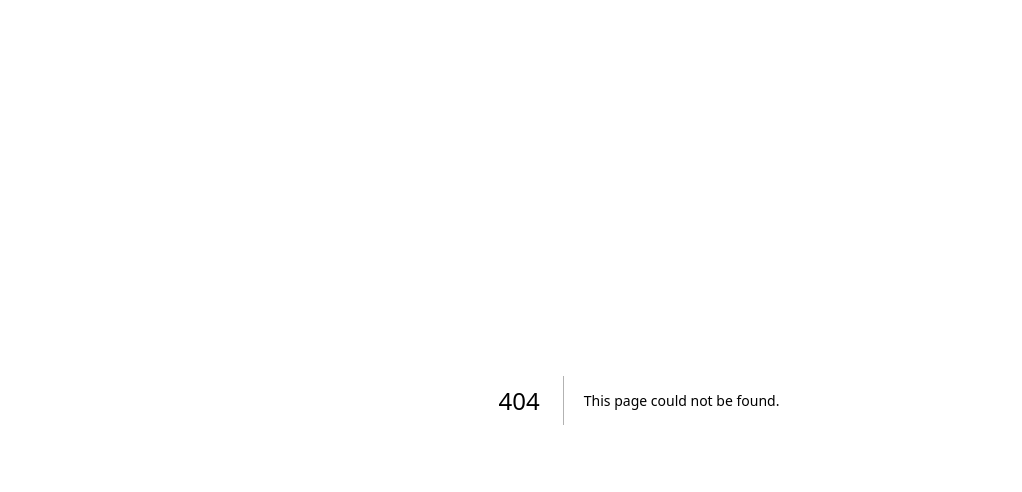
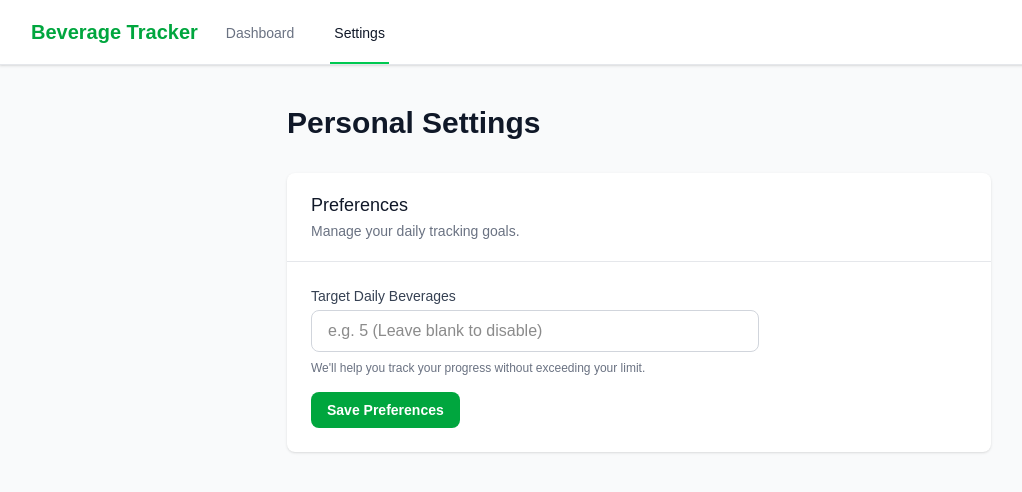
Before and after one commit to Bhargav-Nadiadra/Beverage_tracker, a Next.js app: page /dashboard/settings in a window 1280 px wide. Before the commit this address had no page. Shown: the top 492 px of the page, without its empty margins (1-1023 px from the left). Built offline with nearby package versions, Linux system fonts and the light colour scheme; no server answers; the database is empty; sample sign-in values are in the browser's storage.

Commit message:
User Story-12 (Daily Goals) is implemented

```diff
--- /dev/null
+++ b/app/api/users/me/route.ts
@@ -0,0 +1,30 @@
+import { NextRequest, NextResponse } from 'next/server';
+import { auth } from '@/auth';
+import { db } from '@/lib/db';
+
+export async function PATCH(request: NextRequest) {
+    try {
+        const session = await auth();
+
+        if (!session?.user?.id) {
+            return new NextResponse('Unauthorized', { status: 401 });
+        }
+
+        const body = await request.json();
+        const { dailyGoal } = body;
+
+        // Parse dailyGoal, allowing null
+        const parsedGoal = dailyGoal === null || dailyGoal === '' ? null : parseInt(dailyGoal, 10);
+
+        if (parsedGoal !== null && (isNaN(parsedGoal) || parsedGoal <= 0)) {
+            return new NextResponse('Invalid daily goal', { status: 400 });
+        }
+
+        await db.query(`UPDATE users SET daily_goal = $1 WHERE id = $2`, [parsedGoal, session.user.id]);
+
+        return NextResponse.json({ success: true, dailyGoal: parsedGoal });
+    } catch (error) {
+        console.error('Update User Error:', error);
+        return new NextResponse('Internal Server Error', { status: 500 });
+    }
+}
--- a/app/dashboard/page.tsx
+++ b/app/dashboard/page.tsx
@@ -140,6 +140,9 @@ export default async function DashboardPage() {
     const streakDates = streakDatesResult.rows.map(row => new Date(row.log_date));
     const streakStats = calculateStreaks(streakDates);
 
+    const userResult = await db.query('SELECT daily_goal FROM users WHERE id = $1', [userId]);
+    const dailyGoal = userResult.rows[0]?.daily_goal || null;
+
     const orgName = membership.org_name;
     const role = membership.role;
 
@@ -161,6 +164,9 @@ export default async function DashboardPage() {
                                         Reports
                                     </a>
                                 )}
+                                <a href="/dashboard/settings" className="border-transparent text-gray-500 hover:border-gray-300 hover:text-gray-700 inline-flex items-center px-1 pt-4 border-b-2 text-sm font-medium">
+                                    Settings
+                                </a>
                             </div>
                         </div>
                         <div className="flex items-center">
@@ -193,6 +199,7 @@ export default async function DashboardPage() {
                                     initialFirstLog={firstLog}
                                     initialLastLog={lastLog}
                                     todayLogs={todayLogs}
+                                    dailyGoal={dailyGoal}
                                 />
                             </div>
                         </div>
--- /dev/null
+++ b/app/dashboard/settings/page.tsx
@@ -0,0 +1,53 @@
+import { auth } from '@/auth';
+import { db } from '@/lib/db';
+import { redirect } from 'next/navigation';
+import DailyGoalForm from '@/components/settings/DailyGoalForm';
+
+export default async function SettingsPage() {
+    const session = await auth();
+
+    if (!session?.user) {
+        redirect('/login');
+    }
+
+    const result = await db.query('SELECT daily_goal FROM users WHERE id = $1', [session.user.id]);
+    const dailyGoal = result.rows[0]?.daily_goal || null;
+
+    return (
+        <div className="min-h-screen bg-gray-50">
+            <nav className="bg-white shadow-sm border-b border-gray-200">
+                <div className="max-w-7xl mx-auto px-4 sm:px-6 lg:px-8">
+                    <div className="flex justify-between h-16">
+                        <div className="flex">
+                            <div className="flex-shrink-0 flex items-center">
+                                <span className="text-xl font-bold text-green-600">Beverage Tracker</span>
+                            </div>
+                            <div className="hidden sm:ml-6 sm:flex sm:space-x-8">
+                                <a href="/dashboard" className="border-transparent text-gray-500 hover:border-gray-300 hover:text-gray-700 inline-flex items-center px-1 pt-1 border-b-2 text-sm font-medium">
+                                    Dashboard
+                                </a>
+                                <a href="/dashboard/settings" className="border-green-500 text-gray-900 inline-flex items-center px-1 pt-1 border-b-2 text-sm font-medium">
+                                    Settings
+                                </a>
+                            </div>
+                        </div>
+                    </div>
+                </div>
+            </nav>
+
+            <main className="max-w-3xl mx-auto py-10 px-4 sm:px-6 lg:px-8">
+                <h1 className="text-3xl font-bold text-gray-900 mb-8">Personal Settings</h1>
+
+                <div className="bg-white shadow overflow-hidden sm:rounded-lg">
+                    <div className="px-4 py-5 sm:px-6 border-b border-gray-200">
+                        <h3 className="text-lg leading-6 font-medium text-gray-900">Preferences</h3>
+                        <p className="mt-1 max-w-2xl text-sm text-gray-500">Manage your daily tracking goals.</p>
+                    </div>
+                    <div className="px-4 py-5 sm:p-6">
+                        <DailyGoalForm currentGoal={dailyGoal} />
+                    </div>
+                </div>
+            </main>
+        </div>
+    );
+}
--- a/components/dashboard/BeverageLogger.tsx
+++ b/components/dashboard/BeverageLogger.tsx
@@ -15,6 +15,7 @@ interface BeverageLoggerProps {
     initialFirstLog: string | null;
     initialLastLog: string | null;
     todayLogs: Log[];
+    dailyGoal: number | null;
 }
 
 export default function BeverageLogger({
@@ -22,7 +23,8 @@ export default function BeverageLogger({
     initialCoffeeCount,
     initialFirstLog,
     initialLastLog,
-    todayLogs: serverLogs
+    todayLogs: serverLogs,
+    dailyGoal
 }: BeverageLoggerProps) {
     const [teaCount, setTeaCount] = useState(initialTeaCount);
     const [coffeeCount, setCoffeeCount] = useState(initialCoffeeCount);
@@ -156,6 +158,31 @@ export default function BeverageLogger({
                     </div>
                 </div>
 
+                {dailyGoal && (
+                    <div className="w-full mt-8 px-4">
+                        <div className="flex justify-between items-end mb-2">
+                            <span className="text-sm font-bold text-gray-700">Daily Goal Progress</span>
+                            <span className={`text-xs font-bold ${(teaCount + coffeeCount) > dailyGoal ? 'text-red-600' : 'text-gray-500'}`}>
+                                {teaCount + coffeeCount} / {dailyGoal}
+                            </span>
+                        </div>
+                        <div className="w-full bg-gray-100 rounded-full h-3 shadow-inner overflow-hidden">
+                            <div
+                                className={`h-full rounded-full transition-all duration-500 shadow-sm ${(teaCount + coffeeCount) > dailyGoal ? 'bg-red-500' : 'bg-green-500'}`}
+                                style={{ width: `${Math.min(100, ((teaCount + coffeeCount) / dailyGoal) * 100)}%` }}
+                            ></div>
+                        </div>
+                        {(teaCount + coffeeCount) > dailyGoal && (
+                            <p className="mt-2 text-xs text-red-600 font-bold flex items-center gap-1">
+                                <svg xmlns="http://www.w3.org/2000/svg" className="h-4 w-4" fill="none" viewBox="0 0 24 24" stroke="currentColor">
+                                    <path strokeLinecap="round" strokeLinejoin="round" strokeWidth={2} d="M12 9v2m0 4h.01m-6.938 4h13.856c1.54 0 2.502-1.667 1.732-3L13.732 4c-.77-1.333-2.694-1.333-3.464 0L3.34 16c-.77 1.333.192 3 1.732 3z" />
+                                </svg>
+                                You've exceeded your daily limit!
+                            </p>
+                        )}
+                    </div>
+                )}
+
                 <div className="mt-10 pt-6 border-t border-gray-50 w-full grid grid-cols-1 sm:grid-cols-3 gap-6 text-center">
                     <div className="flex flex-col">
                         <span className="text-[10px] uppercase font-bold text-gray-400 mb-1">Sunrise</span>
--- /dev/null
+++ b/components/settings/DailyGoalForm.tsx
@@ -0,0 +1,83 @@
+'use client';
+
+import { useState } from 'react';
+import { useRouter } from 'next/navigation';
+
+export default function DailyGoalForm({ currentGoal }: { currentGoal: number | null }) {
+    const router = useRouter();
+    const [goal, setGoal] = useState<string>(currentGoal ? currentGoal.toString() : '');
+    const [isSubmitting, setIsSubmitting] = useState(false);
+    const [message, setMessage] = useState<{ text: string; type: 'success' | 'error' } | null>(null);
+
+    const handleSubmit = async (e: React.FormEvent) => {
+        e.preventDefault();
+        setIsSubmitting(true);
+        setMessage(null);
+
+        try {
+            const parsed = goal.trim() === '' ? null : parseInt(goal, 10);
+
+            if (parsed !== null && (isNaN(parsed) || parsed < 1)) {
+                throw new Error('Please enter a valid positive number');
+            }
+
+            const res = await fetch('/api/users/me', {
+                method: 'PATCH',
+                headers: { 'Content-Type': 'application/json' },
+                body: JSON.stringify({ dailyGoal: parsed }),
+            });
+
+            if (!res.ok) {
+                throw new Error('Failed to update goal');
+            }
+
+            setMessage({ text: 'Goal updated successfully!', type: 'success' });
+            router.refresh();
+        } catch (error: any) {
+            setMessage({ text: error.message || 'An error occurred', type: 'error' });
+        } finally {
+            setIsSubmitting(false);
+        }
+    };
+
+    return (
+        <form onSubmit={handleSubmit} className="max-w-md">
+            <div className="mb-4">
+                <label htmlFor="dailyGoal" className="block text-sm font-medium text-gray-700 mb-1">
+                    Target Daily Beverages
+                </label>
+                <div className="flex gap-4 items-start">
+                    <div className="flex-grow">
+                        <input
+                            type="number"
+                            id="dailyGoal"
+                            name="dailyGoal"
+                            min="1"
+                            value={goal}
+                            onChange={(e) => setGoal(e.target.value)}
+                            placeholder="e.g. 5 (Leave blank to disable)"
+                            className="w-full px-4 py-2 border border-gray-300 rounded-lg focus:ring-green-500 focus:border-green-500"
+                        />
+                        <p className="mt-2 text-xs text-gray-500">
+                            We'll help you track your progress without exceeding your limit.
+                        </p>
+                    </div>
+                </div>
+            </div>
+
+            {message && (
+                <div className={`p-3 rounded mb-4 text-sm font-medium ${message.type === 'success' ? 'bg-green-50 text-green-700' : 'bg-red-50 text-red-700'}`}>
+                    {message.text}
+                </div>
+            )}
+
+            <button
+                type="submit"
+                disabled={isSubmitting}
+                className="bg-green-600 text-white px-4 py-2 rounded-lg text-sm font-semibold hover:bg-green-700 focus:outline-none focus:ring-2 focus:ring-green-500 focus:ring-offset-2 disabled:opacity-50"
+            >
+                {isSubmitting ? 'Saving...' : 'Save Preferences'}
+            </button>
+        </form>
+    );
+}
```
Also changed, not shown: 2 other files (tests, documents, lock files or other folders).
